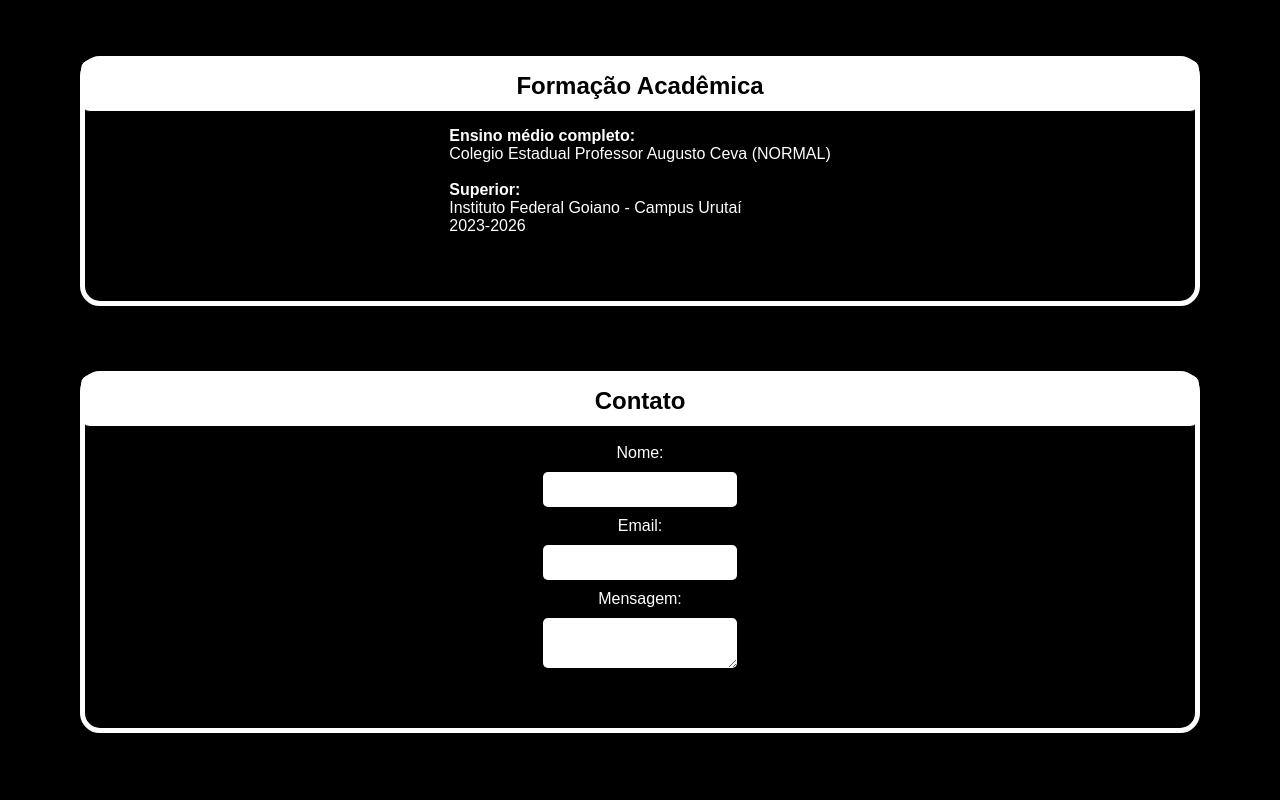
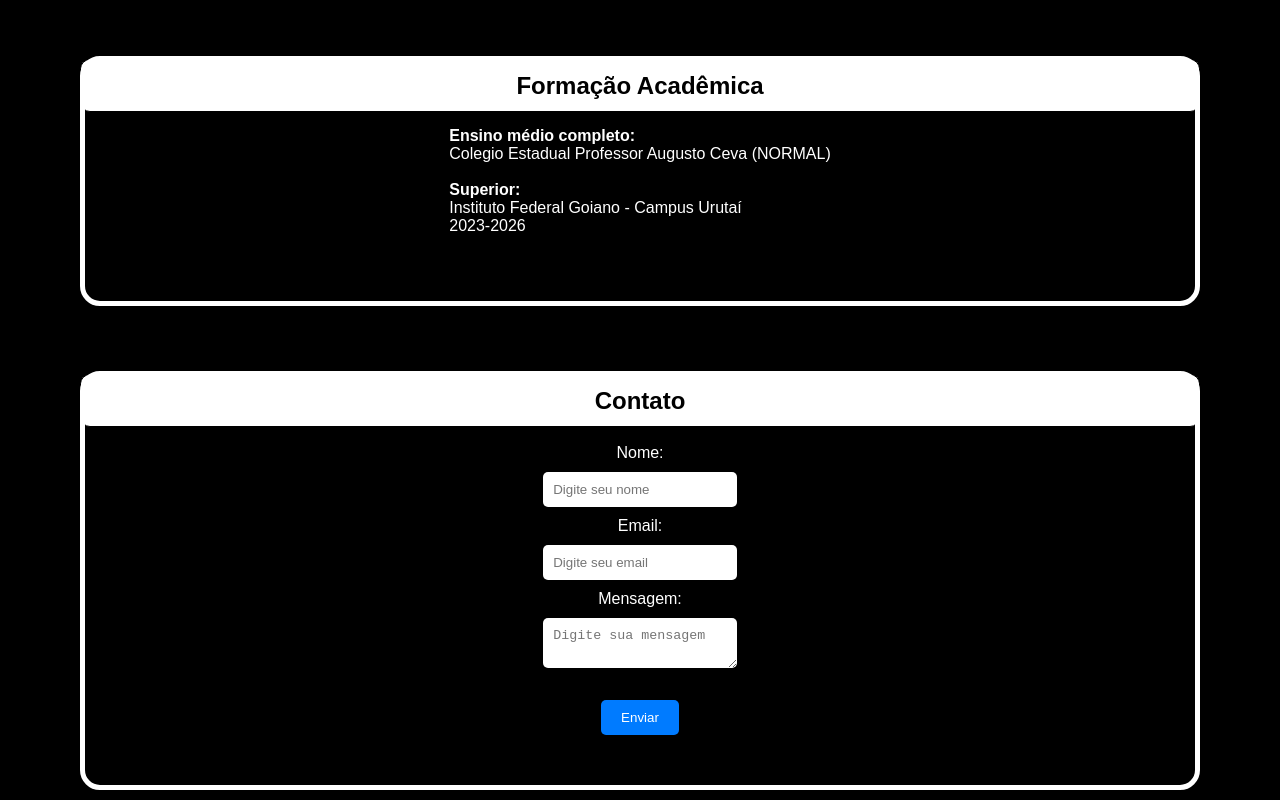
Before and after one commit to rodvpx/Pagina-Pessoal, a plain HTML site: page index.html in a window 1280 px wide. Shown: the part 1056-1856 px from the top of the page. Before the commit the page ends 1799 px from the top, so only its background shows below. Drawn offline with Linux system fonts and the light colour scheme.

Commit message:
concluido

```diff
--- a/css/style.css
+++ b/css/style.css
@@ -2,7 +2,7 @@
 body {
   font-family: Arial, Helvetica, sans-serif;
   color: white;
-  max-width: 1200px; /* Adapte conforme necessário */
+  max-width: 1200px;
   margin: 0 auto;
   padding: 0px 20px 0px 20px;
   background-color: #000;
@@ -32,9 +32,9 @@ h2 {
 /* Barra de pesquisa inicial */
 .search-bar {
   position: fixed;
-  top: 1rem;
+  top: 0;
   left: 50%;
-  width: 72%;
+  width: 75%;
   display: flex;
   align-items: center;
   justify-content: center;
@@ -42,7 +42,7 @@ h2 {
   transform: translateX(-50%);
   background-color: white;
   padding: 15px;
-  border-radius: 30px;
+  border-radius: 20px;
   transition: all 0.5s ease;
   z-index: 1000;
   text-align: center;
@@ -50,9 +50,9 @@ h2 {
 }
 
 .search-bar .profile-pic {
-  width: 100px; /* Ajuste o tamanho da imagem */
+  width: 100px;
   height: auto;
-  border-radius: 50%; /* Deixa a imagem circular */
+  border-radius: 50%;
 }
 
 /* Ícones na barra */
@@ -168,6 +168,18 @@ button:hover {
   margin-bottom: 0;
 }
 
+#button-form {
+  display: flex;
+  margin-top: 10%;
+  padding: 10px 20px;
+  border: none;
+  background-color: #007bff;
+  color: white;
+  border-radius: 5px;
+  cursor: pointer;
+  transition: background-color 0.3s ease;
+}
+
 /* Responsividade */
 @media (max-width: 789px) {
   .search-bar {
--- a/index.html
+++ b/index.html
@@ -151,21 +151,35 @@
     <section id="contato">
       <h2 class="section-h2">Contato</h2>
       <div class="content">
-        <form
-          action="mailto:seuemail@example.com"
-          method="post"
-          enctype="text/plain"
-        >
+        <form id="formulario">
           <label for="nome"><br />Nome:</label>
-          <input type="text" id="nome" name="nome" required />
+          <input
+            type="text"
+            id="nome"
+            name="nome"
+            required
+            placeholder="Digite seu nome"
+          />
 
           <label for="email">Email:</label>
-          <input type="email" id="email" name="email" required />
+          <input
+            type="email"
+            id="email"
+            name="email"
+            required
+            placeholder="Digite seu email"
+          />
 
           <label for="mensagem">Mensagem:</label>
-          <textarea id="mensagem" name="mensagem" required></textarea>
+          <textarea
+            id="mensagem"
+            name="mensagem"
+            required
+            placeholder="Digite sua mensagem"
+          ></textarea>
 
-          <button type="submit">Enviar</button>
+          <!-- Botão para enviar o formulário -->
+          <button type="submit" id="button-form">Enviar</button>
         </form>
       </div>
     </section>
--- a/javascript/app.js
+++ b/javascript/app.js
@@ -4,3 +4,22 @@ const icons = document.getElementById("icons");
 menuButton.addEventListener("click", () => {
   icons.classList.toggle("show");
 });
+
+const form = document.querySelector("form");
+
+function validarFormulario(event) {
+  event.preventDefault();
+
+  const nome = document.getElementById("nome");
+  const email = document.getElementById("email");
+  const mensagem = document.getElementById("mensagem");
+
+  // Verifica se todos os campos estão preenchidos
+  if (nome.value !== "" && email.value !== "" && mensagem.value !== "") {
+    alert("E-mail enviado com sucesso!"); // Mensagem de sucesso
+    form.reset(); // Limpa o formulário, caso deseje
+  }
+}
+
+// Escutando o evento de envio do formulário
+form.addEventListener("submit", validarFormulario);
```
